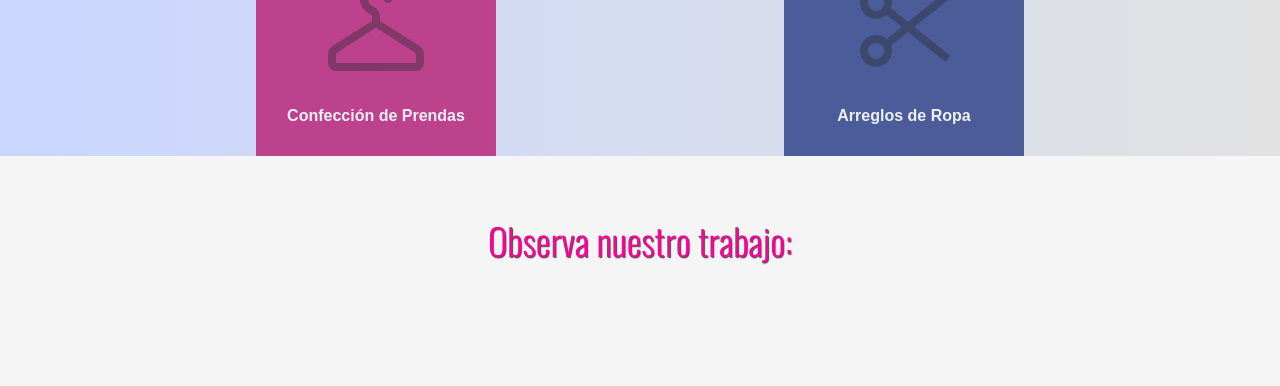
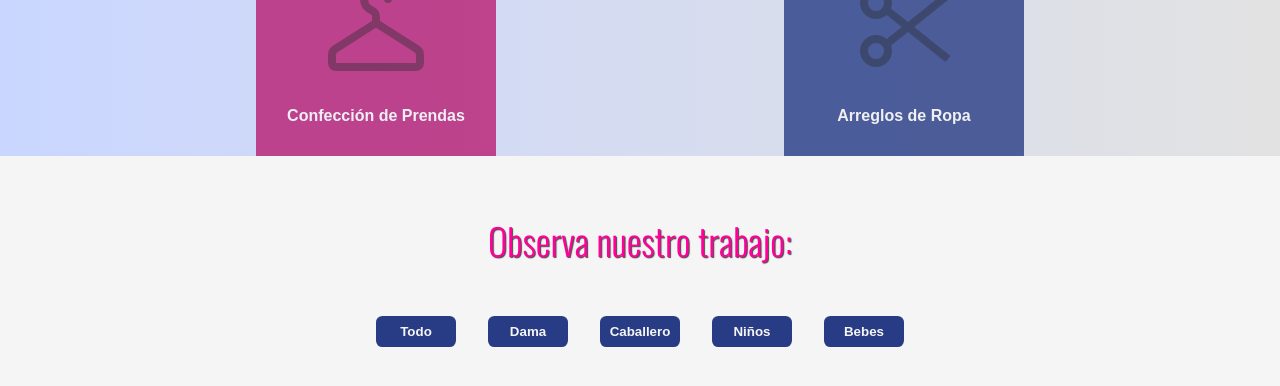
Before and after one commit to brimanz/lulu_web, a React (Vite) app: page / in a window 1280 px wide. Shown: the part 1035-1421 px from the top of the page. Built offline with nearby package versions, Linux system fonts and the light colour scheme.

Commit message:
adding some filter styles

```diff
--- a/src/components/gallery/Gallery.jsx
+++ b/src/components/gallery/Gallery.jsx
@@ -3,9 +3,20 @@ import styled from '@emotion/styled'
 
 
 const Gallery = () =>{
+
+	const genres = ["Todo", "Dama", "Caballero", "Niños", "Bebes"];
+
 	return(
 		<GalleryContainer>
 			<Title>Observa nuestro trabajo:</Title>
+
+
+			<ButtonsContianer>
+				{genres.map(item => (
+					<Button>{item}</Button>
+				))}
+			</ButtonsContianer>
+
 		</GalleryContainer>
 	);
 }
@@ -28,3 +39,31 @@ const Title = styled.h2`
 	font-weight: normal;
 	text-shadow: 1px 1px 1px rgba(0, 0, 0, 0.7);
 `;
+const ButtonsContianer = styled.div`
+	margin-top: 2rem;
+	display: flex;
+	flex-wrap: wrap;
+	gap: 1;
+	justify-content: center;
+`;
+const Button = styled.button`
+	padding: 0.5rem;
+	margin: 1rem 1rem;
+	width: 5rem;
+
+	background-color: #283c86;
+	color: #f5f5f5;
+	font-weight: bold;
+	border: none;
+	border-radius: 0.4rem;
+	cursor: pointer;
+
+	&.active{
+		background-color: #b91d73;
+	}
+
+	:hover{
+		background-color: #b91d73;
+		box-shadow: 0px 3px 2px rgba(0, 0, 0, 0.3);
+	}
+`;
```
